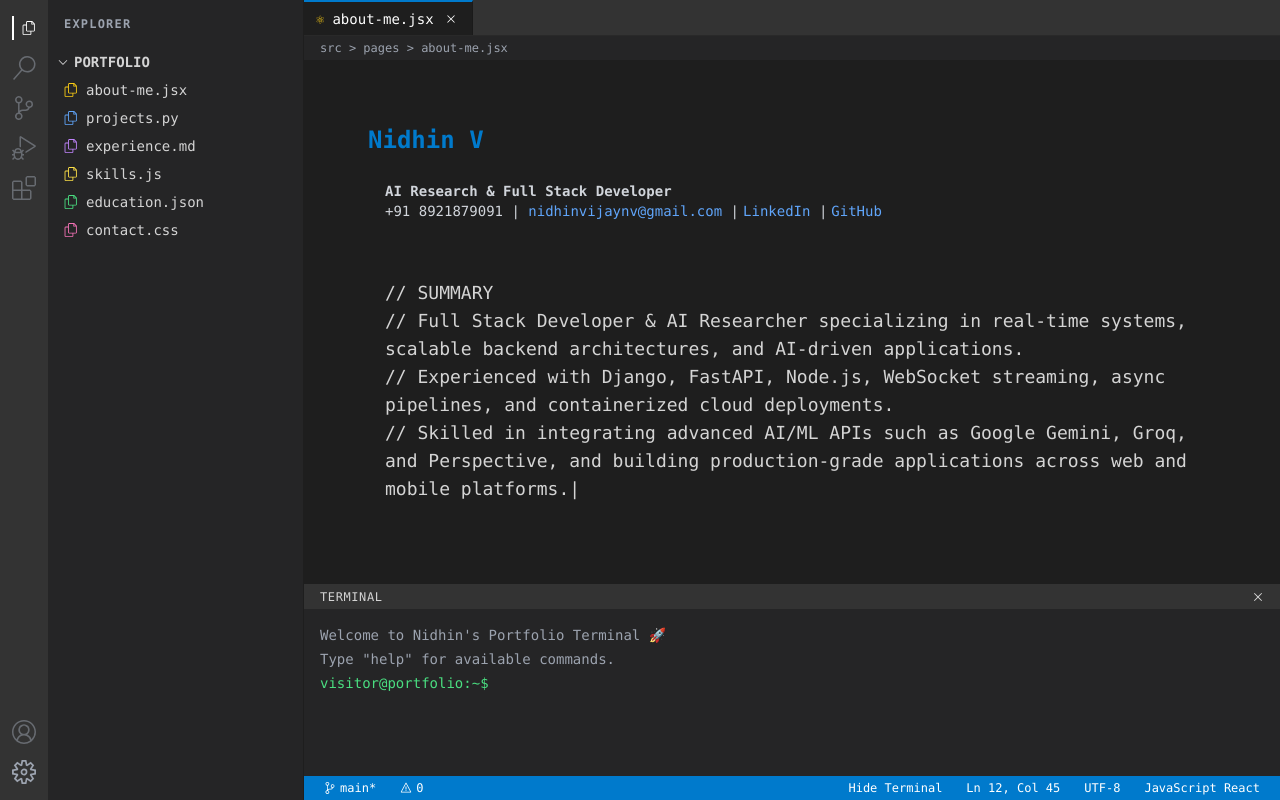
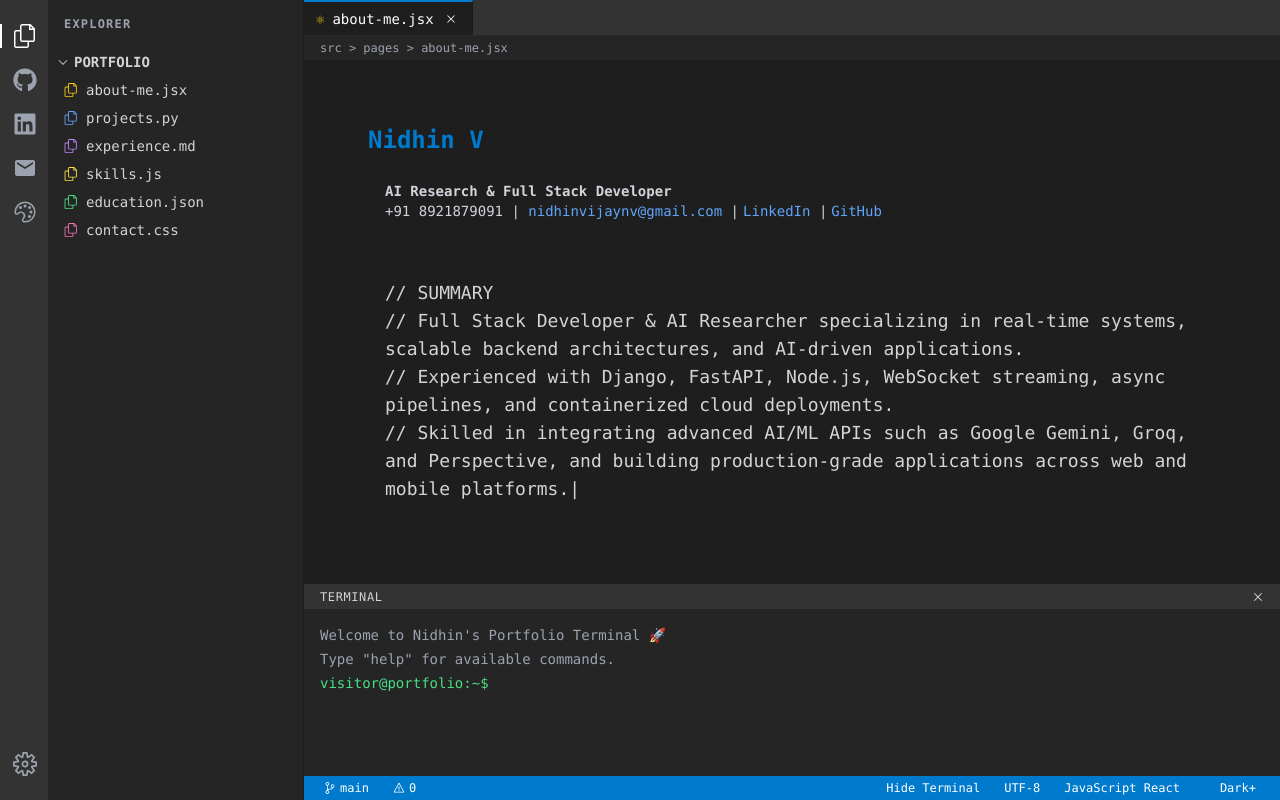
Before and after one commit to nidhinvijay/portfolio, a React (Vite) app: page / in a window 1280 px wide. Built offline with nearby package versions, Linux system fonts and the light colour scheme.

Commit message:
name change

```diff
--- a/src/App.jsx
+++ b/src/App.jsx
@@ -125,9 +125,20 @@ const App = () => {
     }
   };
 
-  const Content = () => (
-    <>
-      <Sidebar onOpenFile={handleOpenFile} isMobile={isMobile} onThemeChange={setTheme} />
+  return (
+    <div
+      className={`flex h-screen bg-vscode-bg font-mono relative overflow-hidden ${theme}`}
+      onMouseMove={!isMobile ? handleMouseMove : undefined}
+    >
+      {/* Spotlight glow overlay — pointer-events:none so it never blocks clicks */}
+      {!isMobile && (
+        <div
+          ref={glowRef}
+          className="pointer-events-none absolute inset-0 z-10 transition-opacity duration-300"
+        />
+      )}
+
+      <Sidebar onOpenFile={handleOpenFile} isMobile={isMobile} onThemeChange={setTheme} activeTheme={theme} />
       <div className="flex flex-col flex-1 h-full overflow-hidden">
         <TabBar
           openFiles={openFiles}
@@ -137,7 +148,7 @@ const App = () => {
         />
 
         <div className="bg-vscode-sidebar h-6 flex items-center px-4 text-xs text-gray-400 shrink-0">
-           {activeFile ? `src > pages > ${activeFile}` : ''}
+          {activeFile ? `src > pages > ${activeFile}` : ''}
         </div>
 
         <main className="flex-1 bg-vscode-editor overflow-y-auto p-4 md:p-8 relative">
@@ -162,10 +173,10 @@ const App = () => {
         />
 
         <footer className="bg-vscode-statusbar h-6 flex items-center justify-between px-4 text-xs text-white shrink-0 select-none cursor-default">
-           <div className="flex items-center space-x-4">
+          <div className="flex items-center space-x-4">
             <div className="flex items-center space-x-1 hover:bg-white/20 px-1 rounded cursor-pointer">
               <VscSourceControl />
-              <span>main*</span>
+              <span>main</span>
             </div>
             <div className="flex items-center space-x-1 hover:bg-white/20 px-1 rounded cursor-pointer">
               <VscWarning />
@@ -176,28 +187,17 @@ const App = () => {
             <span className="hover:bg-white/20 px-1 rounded cursor-pointer" onClick={() => setIsTerminalOpen(!isTerminalOpen)}>
               {isTerminalOpen ? 'Hide Terminal' : 'Show Terminal'}
             </span>
-            <span className="hover:bg-white/20 px-1 rounded cursor-pointer">Ln 12, Col 45</span>
             <span className="hover:bg-white/20 px-1 rounded cursor-pointer">UTF-8</span>
-            <span className="hover:bg-white/20 px-1 rounded cursor-pointer">JavaScript React</span>
+            <span className="hover:bg-white/20 px-1 rounded cursor-pointer">
+              {activeFile?.endsWith('.py') ? 'Python' : activeFile?.endsWith('.md') ? 'Markdown' : activeFile?.endsWith('.json') ? 'JSON' : activeFile?.endsWith('.css') ? 'CSS' : 'JavaScript React'}
+            </span>
+            <span className="hover:bg-white/20 px-2 rounded cursor-pointer flex items-center gap-1" onClick={() => {}} title="Color Theme">
+              <span className="w-2 h-2 rounded-full inline-block" style={{ backgroundColor: theme === 'theme-dracula' ? '#bd93f9' : theme === 'theme-github-light' ? '#0366d6' : theme === 'theme-monokai' ? '#a6e22e' : '#007acc' }} />
+              {theme === 'theme-dracula' ? 'Dracula' : theme === 'theme-github-light' ? 'GitHub Light' : theme === 'theme-monokai' ? 'Monokai' : 'Dark+'}
+            </span>
           </div>
         </footer>
       </div>
-    </>
-  );
-
-  return (
-    <div
-      className={`flex h-screen bg-vscode-bg font-mono relative overflow-hidden ${theme}`}
-      onMouseMove={!isMobile ? handleMouseMove : undefined}
-    >
-      {/* Spotlight glow overlay — pointer-events:none so it never blocks clicks */}
-      {!isMobile && (
-        <div
-          ref={glowRef}
-          className="pointer-events-none absolute inset-0 z-10 transition-opacity duration-300"
-        />
-      )}
-      <Content />
     </div>
   );
 };
--- a/src/components/Sidebar.jsx
+++ b/src/components/Sidebar.jsx
@@ -1,10 +1,37 @@
 import React, { useState } from 'react';
-import { VscFiles, VscSearch, VscSourceControl, VscDebugAlt, VscExtensions, VscAccount, VscSettingsGear, VscMenu, VscClose, VscChevronRight, VscChevronDown } from 'react-icons/vsc';
+import { VscFiles, VscMenu, VscClose, VscChevronDown, VscCheck, VscSymbolColor, VscSettingsGear } from 'react-icons/vsc';
+import { FaGithub, FaLinkedin } from 'react-icons/fa';
+import { MdEmail } from 'react-icons/md';
 import { motion, AnimatePresence } from 'framer-motion';
 
-const Sidebar = ({ onOpenFile, isMobile, onThemeChange }) => {
+
+// Reusable activity bar icon with hover tooltip
+const ActivityIcon = ({ children, label, onClick, active = false }) => (
+  <div className="relative group flex items-center w-full justify-center py-2 cursor-pointer" onClick={onClick}>
+    <div className={`flex items-center justify-center w-full transition-colors duration-150
+      ${active ? 'text-white border-l-2 border-white' : 'text-gray-400 hover:text-white border-l-2 border-transparent'}`}>
+      {children}
+    </div>
+    {/* Tooltip */}
+    <div className="pointer-events-none absolute left-full ml-2 px-2 py-1 bg-vscode-sidebar border border-black/20 text-white text-xs rounded shadow-lg whitespace-nowrap
+      opacity-0 group-hover:opacity-100 translate-x-1 group-hover:translate-x-0 transition-all duration-150 z-50">
+      {label}
+    </div>
+  </div>
+);
+
+const Sidebar = ({ onOpenFile, isMobile, onThemeChange, activeTheme }) => {
+
   const [isOpen, setIsOpen] = useState(false);
   const [showSettings, setShowSettings] = useState(false);
+  const [show404, setShow404] = useState(false);
+
+  const themes = [
+    { label: 'Dark+',        value: '',                   swatch: '#007acc' },
+    { label: 'Dracula',      value: 'theme-dracula',      swatch: '#bd93f9' },
+    { label: 'GitHub Light', value: 'theme-github-light', swatch: '#0366d6' },
+    { label: 'Monokai',      value: 'theme-monokai',      swatch: '#a6e22e' },
+  ];
 
   const toggleSidebar = () => {
     setIsOpen(!isOpen);
@@ -51,30 +78,89 @@ const Sidebar = ({ onOpenFile, isMobile, onThemeChange }) => {
   );
 
   const IconsBar = () => (
-    <div className="w-12 bg-vscode-activitybar flex flex-col items-center py-4 space-y-4 text-gray-400 shrink-0 z-20">
-      <VscFiles className="text-2xl text-white cursor-pointer border-l-2 border-white pl-2" onClick={() => isMobile && toggleSidebar()} />
-      <VscSearch className="text-2xl hover:text-white cursor-pointer opacity-50" />
-      <VscSourceControl className="text-2xl hover:text-white cursor-pointer opacity-50" />
-      <VscDebugAlt className="text-2xl hover:text-white cursor-pointer opacity-50" />
-      <VscExtensions className="text-2xl hover:text-white cursor-pointer opacity-50" />
-      <div className="flex-1"></div>
-      <VscAccount className="text-2xl hover:text-white cursor-pointer opacity-50" />
+    <div className="w-12 bg-vscode-activitybar flex flex-col items-center py-4 space-y-1 text-gray-400 shrink-0 z-20">
 
-      <div className="relative">
-        <VscSettingsGear
-          className="text-2xl hover:text-white cursor-pointer"
-          onClick={() => setShowSettings(!showSettings)}
-        />
-        {showSettings && (
-          <div className="absolute bottom-8 left-8 w-48 bg-vscode-sidebar border border-black/20 shadow-xl rounded-md overflow-hidden z-50">
-            <div className="p-2 text-xs font-bold text-gray-500 border-b border-gray-700">Color Theme</div>
-            <div className="hover:bg-vscode-hover px-4 py-2 cursor-pointer text-sm text-white" onClick={() => { onThemeChange(''); setShowSettings(false); }}>Dark+ (Default)</div>
-            <div className="hover:bg-vscode-hover px-4 py-2 cursor-pointer text-sm text-white" onClick={() => { onThemeChange('theme-dracula'); setShowSettings(false); }}>Dracula</div>
-            <div className="hover:bg-vscode-hover px-4 py-2 cursor-pointer text-sm text-white" onClick={() => { onThemeChange('theme-github-light'); setShowSettings(false); }}>GitHub Light</div>
-            <div className="hover:bg-vscode-hover px-4 py-2 cursor-pointer text-sm text-white" onClick={() => { onThemeChange('theme-monokai'); setShowSettings(false); }}>Monokai</div>
-          </div>
-        )}
+      {/* Explorer */}
+      <ActivityIcon label="Explorer" onClick={() => isMobile && toggleSidebar()} active>
+        <VscFiles className="text-2xl" />
+      </ActivityIcon>
+
+      {/* GitHub */}
+      <ActivityIcon label="GitHub" onClick={() => window.open('https://github.com/nidhinvijay', '_blank')}>
+        <FaGithub className="text-2xl" />
+      </ActivityIcon>
+
+      {/* LinkedIn */}
+      <ActivityIcon label="LinkedIn" onClick={() => window.open('https://www.linkedin.com/in/nidhin-v-807353341/', '_blank')}>
+        <FaLinkedin className="text-2xl" />
+      </ActivityIcon>
+
+      {/* Email */}
+      <ActivityIcon label="Email Me" onClick={() => window.open('mailto:nidhinvijaynv@gmail.com')}>
+        <MdEmail className="text-2xl" />
+      </ActivityIcon>
+
+      {/* Theme — inline with the others now */}
+      <div className="relative w-full flex flex-col items-center">
+        <ActivityIcon label="Color Theme" onClick={() => setShowSettings(!showSettings)}>
+          <VscSymbolColor className="text-2xl" />
+        </ActivityIcon>
+        <AnimatePresence>
+          {showSettings && (
+            <>
+              <div className="fixed inset-0 z-40" onClick={() => setShowSettings(false)} />
+              <motion.div
+                initial={{ opacity: 0, x: -8 }}
+                animate={{ opacity: 1, x: 0 }}
+                exit={{ opacity: 0, x: -8 }}
+                transition={{ duration: 0.15 }}
+                className="absolute top-0 left-full ml-2 w-52 bg-vscode-sidebar border border-black/30 shadow-2xl rounded-md overflow-hidden z-50"
+              >
+                <div className="px-3 py-2 text-xs font-bold text-gray-500 border-b border-gray-700 tracking-widest uppercase">Color Theme</div>
+                {themes.map((t) => (
+                  <div
+                    key={t.value}
+                    className="flex items-center gap-3 hover:bg-vscode-hover px-3 py-2 cursor-pointer text-sm text-white"
+                    onClick={() => { onThemeChange(t.value); setShowSettings(false); }}
+                  >
+                    <span className="w-3 h-3 rounded-full shrink-0" style={{ backgroundColor: t.swatch }} />
+                    <span className="flex-1">{t.label}</span>
+                    {activeTheme === t.value && <VscCheck className="text-vscode-accent" />}
+                  </div>
+                ))}
+              </motion.div>
+            </>
+          )}
+        </AnimatePresence>
       </div>
+
+      <div className="flex-1" />
+
+      {/* Settings — 404 easter egg */}
+      <div className="relative w-full flex flex-col items-center">
+        <ActivityIcon label="Settings" onClick={() => setShow404(!show404)}>
+          <VscSettingsGear className="text-2xl" />
+        </ActivityIcon>
+        <AnimatePresence>
+          {show404 && (
+            <>
+              <div className="fixed inset-0 z-40" onClick={() => setShow404(false)} />
+              <motion.div
+                initial={{ opacity: 0, scale: 0.9, x: -8 }}
+                animate={{ opacity: 1, scale: 1, x: 0 }}
+                exit={{ opacity: 0, scale: 0.9, x: -8 }}
+                transition={{ type: 'spring', stiffness: 300, damping: 20 }}
+                className="absolute bottom-0 left-full ml-2 w-56 bg-vscode-sidebar border border-black/30 shadow-2xl rounded-md overflow-hidden z-50 p-4 text-center"
+              >
+                <div className="text-4xl mb-2">⚙️</div>
+                <div className="text-vscode-accent font-bold text-lg">404</div>
+                <div className="text-gray-400 text-sm mt-1">Nothing here.🙂</div>
+              </motion.div>
+            </>
+          )}
+        </AnimatePresence>
+      </div>
+
     </div>
   );
 
--- a/src/components/TabBar.jsx
+++ b/src/components/TabBar.jsx
@@ -29,7 +29,7 @@ const TabBar = ({ openFiles, activeFile, onTabClick, onCloseTab }) => {
         >
           <span className={`mr-2 ${getIconColor(file)}`}>
             {/* Simple icon placeholder based on extension */}
-            {file.endsWith('x') ? '⚛' : file.endsWith('y') ? '🐍' : file.endsWith('d') ? '📝' : file.endsWith('s') ? 'JS' : file.endsWith('n') ? '{}' : '#'}
+            {file.endsWith('.jsx') ? '⚛' : file.endsWith('.py') ? '🐍' : file.endsWith('.md') ? '📝' : file.endsWith('.json') ? '{}' : file.endsWith('.css') ? '#' : 'JS'}
           </span>
           <span className="truncate flex-1">{file}</span>
           <span
```
Also changed, not shown: index.html (+11 -1 lines).
